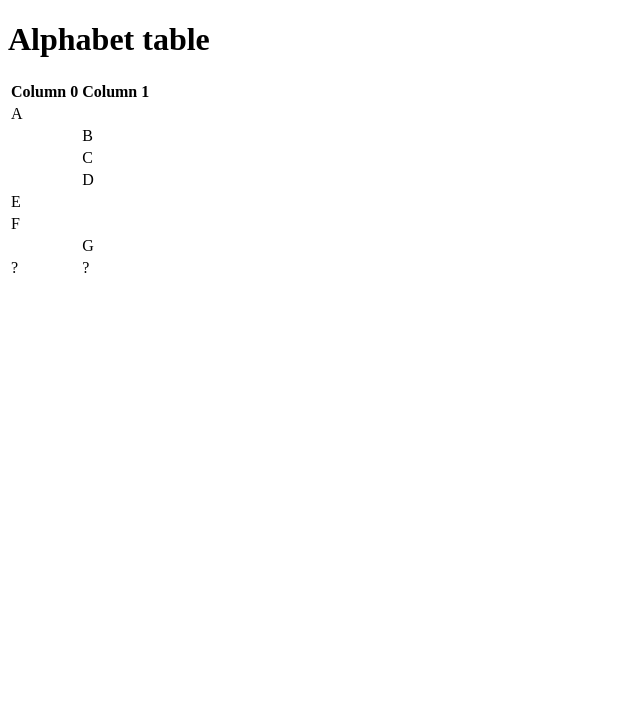
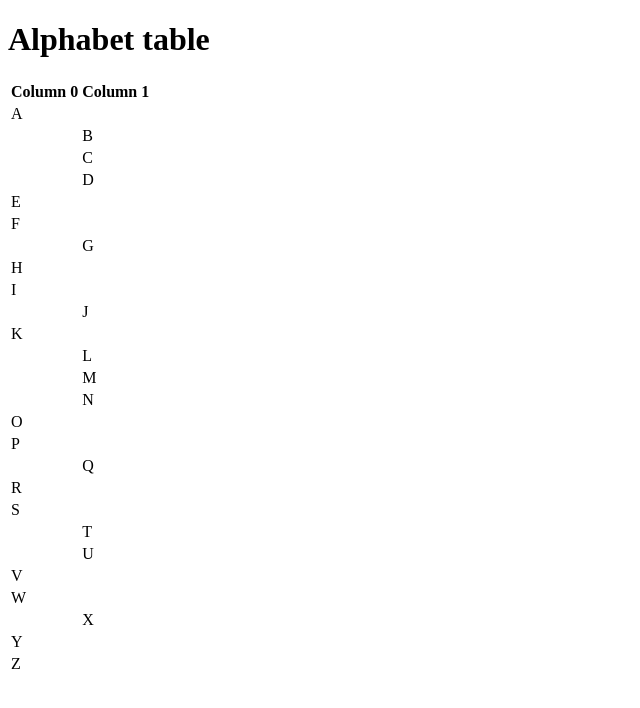
Before and after one commit to comp426-2022-spring/a00-vishy08, a website: page index.html in a window 1280 px wide. Shown: the whole page, without its empty margins (0-640 px from the left). Drawn offline with Linux system fonts and the light colour scheme.

Commit message:
a0 finish

```diff
--- a/index.html
+++ b/index.html
@@ -37,8 +37,62 @@
     				<td></td><td>G</td>
   					</tr>
   					<tr>
-    				<td>?</td><td>?</td>
+    				<td>H</td><td></td>
   					</tr>
+                    <tr>
+                    <td>I</td><td></td>
+                    </tr>
+                    <tr>
+                    <td></td><td>J</td>
+                    </tr>
+                    <tr>
+                    <td>K</td><td></td>
+                    </tr>
+                    <tr>
+                    <td></td><td>L</td>
+                    </tr>
+                    <tr>
+                    <td></td><td>M</td>
+                    </tr>
+                    <tr>
+                    <td></td><td>N</td>
+                    </tr>
+                    <tr>
+                    <td>O</td><td></td>
+                    </tr>
+                    <tr>
+                    <td>P</td><td></td>
+                    </tr>
+                    <tr>
+                    <td></td><td>Q</td>
+                    </tr>
+                    <tr>
+                    <td>R</td><td></td>
+                    </tr>
+                    <tr>
+                    <td>S</td><td></td>
+                    </tr>
+                    <tr>
+                    <td></td><td>T</td>
+                    </tr>
+                    <tr>
+                    <td></td><td>U</td>
+                    </tr>
+                    <tr>
+                    <td>V</td><td></td>
+                    </tr>
+                    <tr>
+                    <td>W</td><td></td>
+                    </tr>
+                    <tr>
+                    <td></td><td>X</td>
+                    </tr>
+                    <tr>
+                    <td>Y</td><td></td>
+                    </tr>
+                    <tr>
+                    <td>Z</td><td></td>
+                    </tr>
                 </tbdoy>
             </table>
         </div>
--- a/package.json
+++ b/package.json
@@ -15,5 +15,8 @@
   "bugs": {
     "url": "https://github.com/comp426-2022-spring/a00-vishy08/issues"
   },
-  "homepage": "https://github.com/comp426-2022-spring/a00-vishy08#readme"
+  "homepage": "https://github.com/comp426-2022-spring/a00-vishy08#readme",
+  "dependencies": {
+    "browser-sync": "^2.27.7"
+  }
 }
```
Also changed, not shown: 1 other file.
